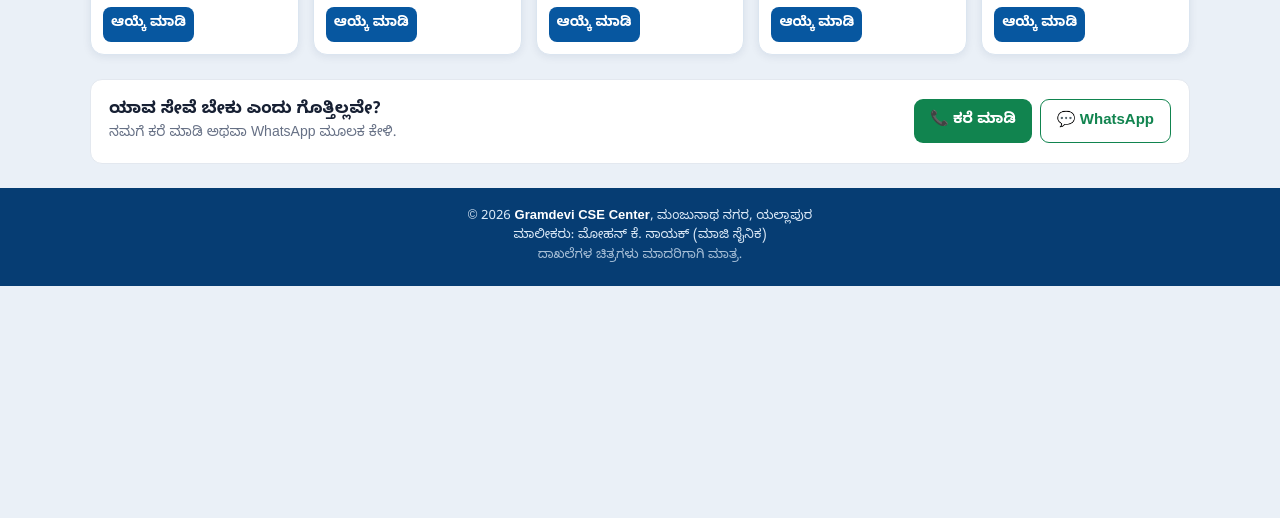
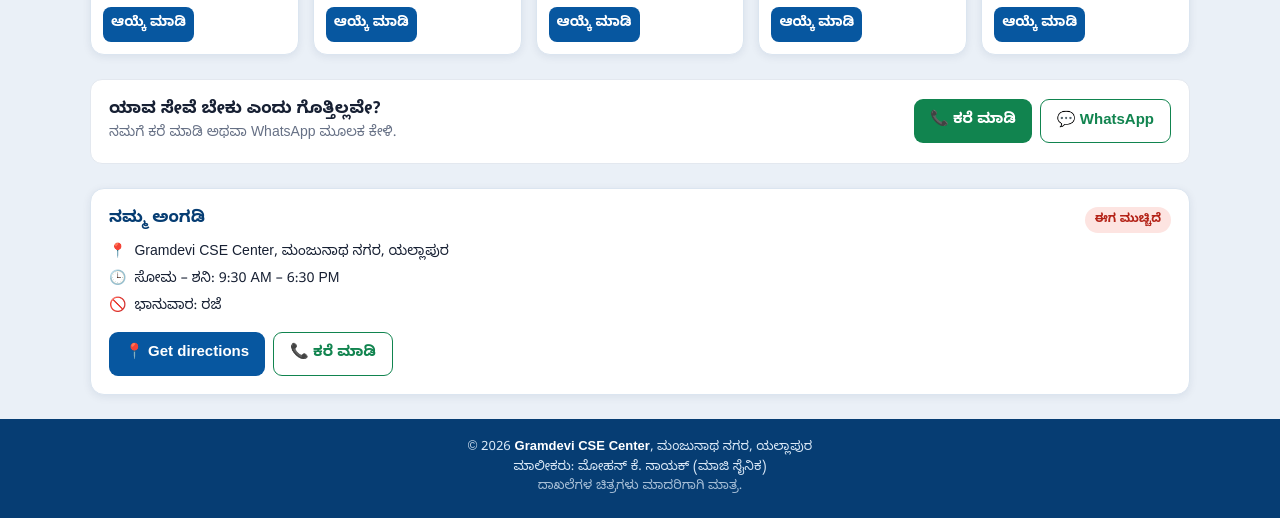
Before and after one commit to gramdevi-cse/home, a plain HTML site: page index.html in a window 1280 px wide. Shown: the part 1404-1922 px from the top of the page. Before the commit the page ends 1690 px from the top, so only its background shows below. Drawn offline with Linux system fonts and the light colour scheme.

Commit message:
Update index.html

```diff
--- a/index.html
+++ b/index.html
@@ -78,6 +78,26 @@ header{background:var(--blue-dark);box-shadow:0 2px 10px #0a1a2e33;position:rela
 .sheet-actions{display:grid;grid-template-columns:1fr 1fr;gap:10px;margin-top:18px}
 .sheet-actions .btn{min-height:48px}
 
+
+/* Visit us card */
+.visit{background:#fff;border:1px solid #dbe5f0;border-radius:14px;padding:18px;margin:0 0 24px;box-shadow:0 2px 8px #0b2a4a14}
+.visit-top{display:flex;justify-content:space-between;align-items:center;gap:10px;flex-wrap:wrap}
+.visit h2{font-size:17px;color:var(--blue-dark)}
+.badge{font-size:12px;font-weight:800;padding:4px 10px;border-radius:999px;background:#e5e7eb;color:#475467}
+.badge.open{background:#d9f3e4;color:#0b6c40}
+.badge.closed{background:#fde4e1;color:#b42318}
+.visit-rows{margin-top:10px;display:grid;gap:6px;font-size:14px}
+.visit-rows div{display:flex;gap:8px}
+.visit-rows span:first-child{flex:none}
+.visit-actions{display:flex;gap:8px;flex-wrap:wrap;margin-top:14px}
+.btn-blue{background:var(--blue);color:#fff}
+
+/* Floating WhatsApp button */
+.wa-float{position:fixed;right:16px;bottom:calc(16px + env(safe-area-inset-bottom,0px));width:58px;height:58px;border-radius:50%;background:#25d366;display:grid;place-items:center;box-shadow:0 4px 14px #0004;z-index:40;border:0;cursor:pointer}
+.wa-float:hover{background:#1ebe5a}
+.wa-float:focus-visible{outline:3px solid #fff;outline-offset:2px;box-shadow:0 0 0 6px #25d366}
+.wa-float svg{width:32px;height:32px;fill:#fff}
+
 footer{background:var(--blue-dark);color:#dbe9f7;text-align:center;padding:20px 12px;font-size:13px}
 footer strong{color:#fff}
 
@@ -151,6 +171,22 @@ footer strong{color:#fff}
       <button class="btn btn-outline" onclick="sendHelpWhatsApp()">💬 WhatsApp</button>
     </div>
   </div>
+
+  <section class="visit" aria-labelledby="visitTitle">
+    <div class="visit-top">
+      <h2 id="visitTitle">ನಮ್ಮ ಅಂಗಡಿ</h2>
+      <span class="badge" id="openBadge"></span>
+    </div>
+    <div class="visit-rows">
+      <div><span>📍</span><span>Gramdevi CSE Center, ಮಂಜುನಾಥ ನಗರ, ಯಲ್ಲಾಪುರ</span></div>
+      <div><span>🕒</span><span id="hoursText"></span></div>
+      <div><span>🚫</span><span>ಭಾನುವಾರ: ರಜೆ</span></div>
+    </div>
+    <div class="visit-actions">
+      <a class="btn btn-blue" href="https://share.google/EqXjGfTUUSenKmhRi" target="_blank" rel="noopener">📍 Get directions</a>
+      <a class="btn btn-outline" href="tel:+919731587253">📞 ಕರೆ ಮಾಡಿ</a>
+    </div>
+  </section>
 </main>
 
 <footer>
@@ -176,6 +212,10 @@ footer strong{color:#fff}
     </div>
   </div>
 </div>
+
+<button class="wa-float" onclick="sendHelpWhatsApp()" aria-label="WhatsApp ಮೂಲಕ ಸಂಪರ್ಕಿಸಿ">
+  <svg viewBox="0 0 24 24" aria-hidden="true"><path d="M17.472 14.382c-.297-.149-1.758-.867-2.03-.967-.273-.099-.471-.148-.67.15-.197.297-.767.966-.94 1.164-.173.199-.347.223-.644.075-.297-.15-1.255-.463-2.39-1.475-.883-.788-1.48-1.761-1.653-2.059-.173-.297-.018-.458.13-.606.134-.133.298-.347.446-.52.149-.174.198-.298.298-.497.099-.198.05-.371-.025-.52-.075-.149-.669-1.612-.916-2.207-.242-.579-.487-.5-.669-.51-.173-.008-.371-.01-.57-.01-.198 0-.52.074-.792.372-.272.297-1.04 1.016-1.04 2.479 0 1.462 1.065 2.875 1.213 3.074.149.198 2.096 3.2 5.077 4.487.709.306 1.262.489 1.694.625.712.227 1.36.195 1.871.118.571-.085 1.758-.719 2.006-1.413.248-.694.248-1.289.173-1.413-.074-.124-.272-.198-.57-.347m-5.421 7.403h-.004a9.87 9.87 0 01-5.031-1.378l-.361-.214-3.741.982.998-3.648-.235-.374a9.86 9.86 0 01-1.51-5.26c.001-5.45 4.436-9.884 9.888-9.884 2.64 0 5.122 1.03 6.988 2.898a9.825 9.825 0 012.893 6.994c-.003 5.45-4.437 9.884-9.885 9.884m8.413-18.297A11.815 11.815 0 0012.05 0C5.495 0 .16 5.335.157 11.892c0 2.096.547 4.142 1.588 5.945L.057 24l6.305-1.654a11.882 11.882 0 005.683 1.448h.005c6.554 0 11.89-5.335 11.893-11.893a11.821 11.821 0 00-3.48-8.413Z"/></svg>
+</button>
 
 <script>
 const WHATSAPP_NUMBER = "919731587253";
@@ -280,6 +320,21 @@ function filterServices(){
   document.getElementById("noResults").style.display = count ? "none" : "block";
 }
 document.getElementById("search").addEventListener("input", filterServices);
+
+// ---- Shop timings: change these numbers when your timings change ----
+const SHOP = {open:[9,30], close:[18,30], closedDays:[0]};   // 0 = Sunday
+function fmtTime(t){const h=t[0], m=t[1]; return (h%12||12)+":"+String(m).padStart(2,"0")+" "+(h>=12?"PM":"AM");}
+function updateHours(){
+  document.getElementById("hoursText").textContent = "ಸೋಮ – ಶನಿ: " + fmtTime(SHOP.open) + " – " + fmtTime(SHOP.close);
+  const ist = new Date(new Date().toLocaleString("en-US",{timeZone:"Asia/Kolkata"}));
+  const mins = ist.getHours()*60 + ist.getMinutes();
+  const isOpen = !SHOP.closedDays.includes(ist.getDay()) &&
+                 mins >= SHOP.open[0]*60+SHOP.open[1] && mins < SHOP.close[0]*60+SHOP.close[1];
+  const b = document.getElementById("openBadge");
+  b.textContent = isOpen ? "ಈಗ ತೆರೆದಿದೆ" : "ಈಗ ಮುಚ್ಚಿದೆ";
+  b.className = "badge " + (isOpen ? "open" : "closed");
+}
+updateHours();
 </script>
 </body>
 </html>
```
